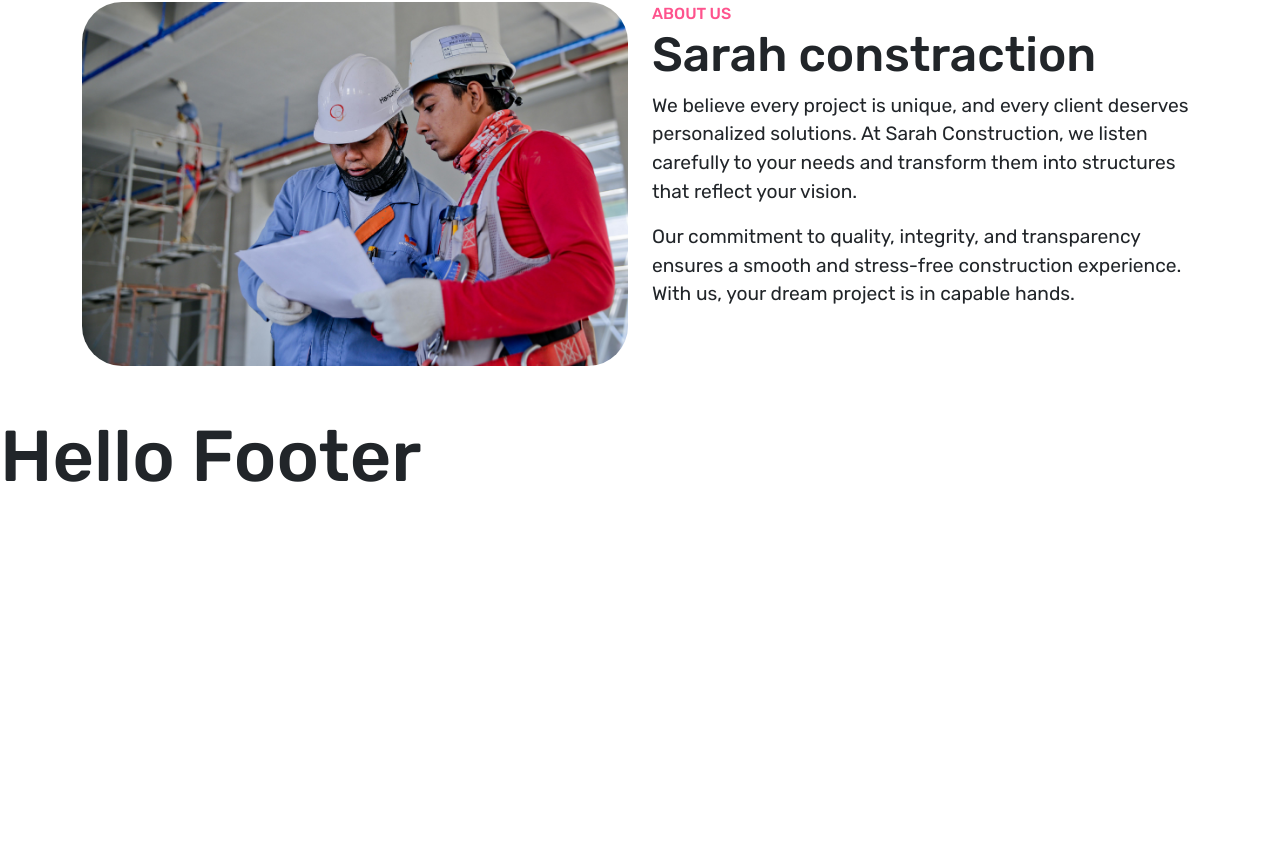
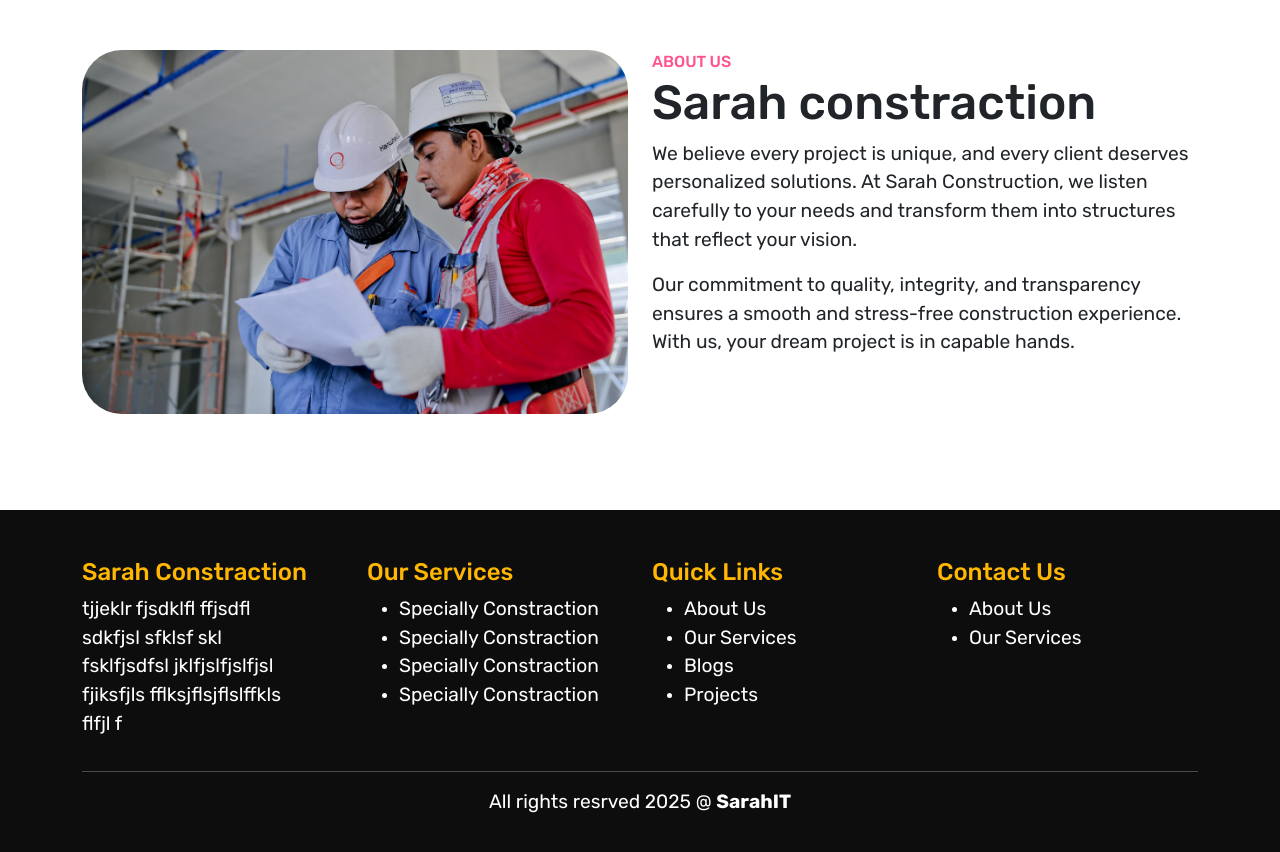
Before and after one commit to sajedul559/ReactLaravel, a React (Vite) app in the folder frontend/: page / in a window 1280 px wide. Shown: the part 902-1754 px from the top of the page. Before the commit the page ends 1410 px from the top, so only its background shows below. Built offline with nearby package versions, Linux system fonts and the light colour scheme.

Commit message:
footer done

```diff
--- a/frontend/src/assets/css/style.scss
+++ b/frontend/src/assets/css/style.scss
@@ -2,6 +2,7 @@ $primary-color : #fe538d;
 $secondry-color : #ffb703;
 $text-color : #000;
 $text-white : #ffffff;
+$dark-background : #0e0d0d;
 
 @import url('https://fonts.googleapis.com/css2?family=Rubik:ital,wght@0,300..900;1,300..900&display=swap');
 
@@ -17,6 +18,7 @@ h2{
 }
 h3{
     font-size: 2em;
+    color: $secondry-color;
 }
 p{
     font-size: 1.2em;
@@ -45,6 +47,7 @@ p{
 
     }
 }
+
 header{
     nav{
         .nav-link{
@@ -64,6 +67,25 @@ header{
             }
 
         }
+    }
+}
+footer{
+    background-color: $dark-background;
+    color: $text-white;
+
+    h3{
+        font-size: 1.5em;
+        color: $secondry-color;
+    }
+    ul{
+        li{
+            padding: 5x opx;
+        }
+    }
+    a{
+        color: $text-white;
+        font-size: 1.2em;
+        text-decoration: none;
     }
 }
 .banner-section{
--- a/frontend/src/components/frontend/Home.jsx
+++ b/frontend/src/components/frontend/Home.jsx
@@ -47,7 +47,7 @@ export const Home = () => {
         </section>
         {/* About us section start */}
         <section className="about-section py-5">
-            <div className="container">
+            <div className="container py-5">
                 <div className="row">
                     <div className="col-md-6">
                         <img src={AboutImg} className="w-100"></img>
@@ -64,11 +64,55 @@ export const Home = () => {
             </div>
 
         </section>
+
+          <footer>
+            <div className="container py-5">
+                <div className="row">
+                    <div className="col-md-3">
+                        <h3>Sarah Constraction</h3>
+                        <div className="pe-5">
+                        <p>tjjeklr fjsdklfl ffjsdfl sdkfjsl sfklsf skl fsklfjsdfsl jklfjslfjslfjsl fjiksfjls fflksjflsjflslffkls flfjl f</p>
+
+                        </div>
+
+                    </div>
+                    <div className="col-md-3">
+                        <h3>Our Services</h3>
+                        <ul>
+                          <li><a href="#"> Specially Constraction</a></li>
+                          <li><a href="#"> Specially Constraction</a></li>
+                          <li><a href="#"> Specially Constraction</a></li>
+                          <li><a href="#"> Specially Constraction</a></li>
+                        </ul>
+
+                    </div>
+                    <div className="col-md-3">
+                        <h3>Quick Links</h3>
+                         <ul>
+                          <li><a href="#"> About Us</a></li>
+                          <li><a href="#">Our Services</a></li>
+                          <li><a href="#">Blogs</a></li>
+                          <li><a href="#">Projects</a></li>
+                        </ul>
+
+                    </div>
+                    <div className="col-md-3">
+                        <h3>Contact Us</h3>
+                         <ul>
+                          <li><a href="#"> About Us</a></li>
+                          <li><a href="#">Our Services</a></li>
+
+                        </ul>
+
+                    </div>
+                </div>
+                <hr/>
+                <p className="text-center">All rights resrved 2025 @ <b>SarahIT</b></p>
+            </div>
+          </footer>
       </main>
 
-      <footer>
-        <h1>Hello Footer</h1>
-      </footer>
+
     </>
   );
 };
```
Also changed, not shown: frontend/src/components/Footer.jsx (added), frontend/src/components/Header.jsx (added).
